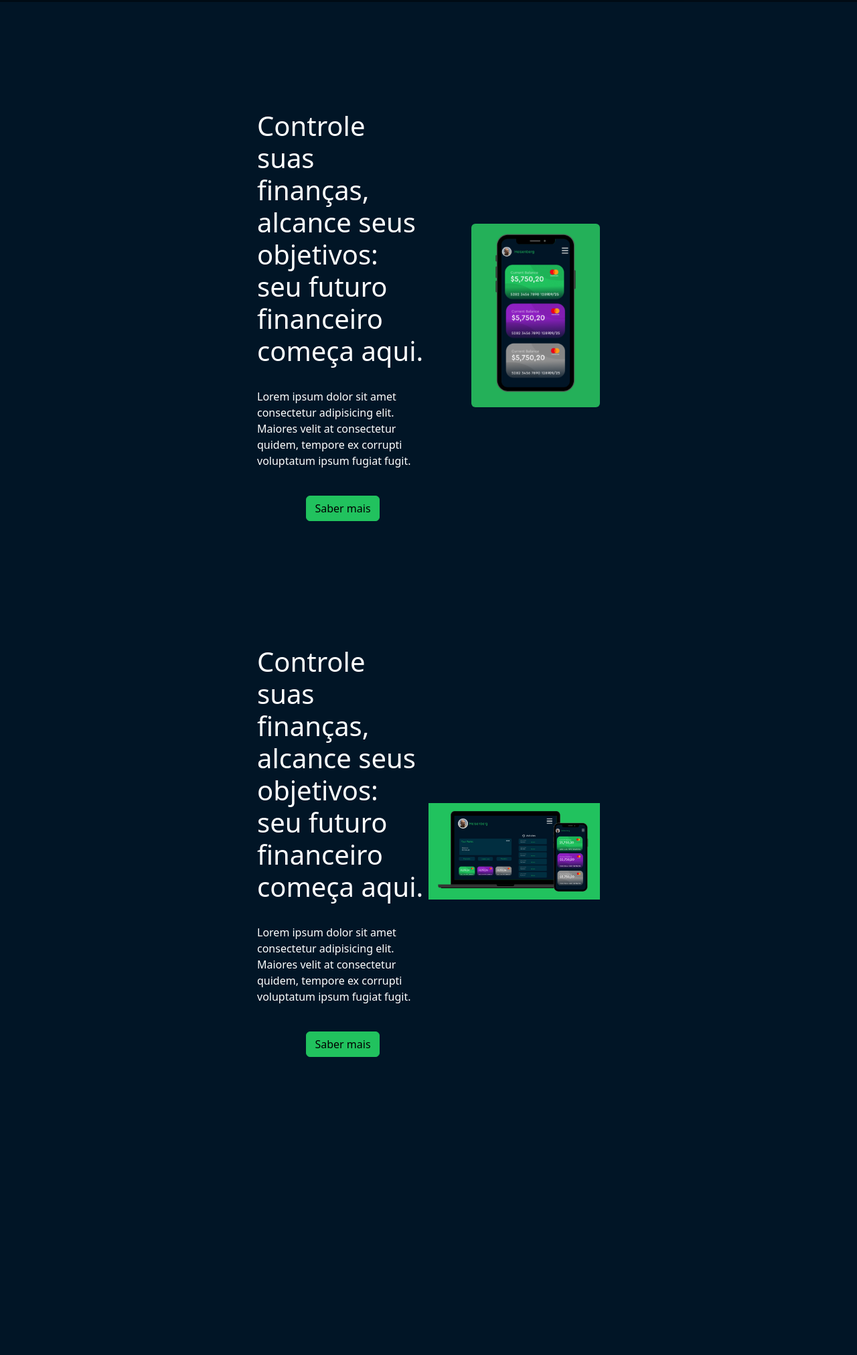
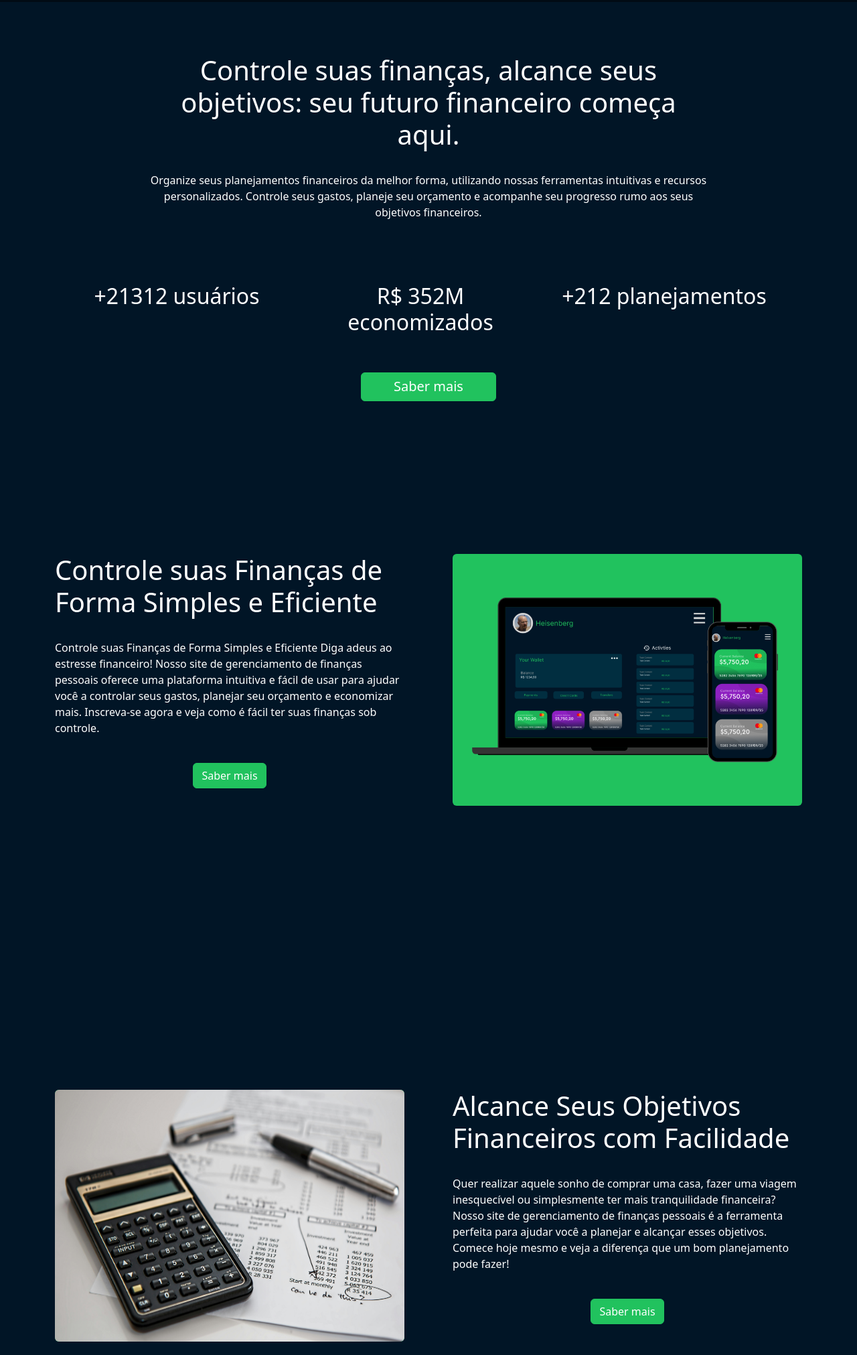
Before and after one commit to miqueiasmartinsf/fintech-bootstrap, a website: page index.html in a window 1280 px wide. Shown: the part 57-2080 px from the top of the page at 67% size. Drawn offline with Linux system fonts and the light colour scheme.

Commit message:
add image, change texts contents

```diff
--- a/index.css
+++ b/index.css
@@ -24,3 +24,7 @@ header{
     padding-left: 24rem;
     padding-right: 24rem;
 }
+
+#home{
+    display: grid;
+}
--- a/index.html
+++ b/index.html
@@ -1,25 +1,28 @@
 <!DOCTYPE html>
 <html lang="pt-br">
     <head>
-      <meta charset="UTF-8">
-      <meta name="viewport" content="width=device-width, initial-scale=1.0">
+        <meta charset="UTF-8" />
+        <meta name="viewport" content="width=device-width, initial-scale=1.0" />
         <title>BudgetHub</title>
-      <link href="/css/custom.css" rel="stylesheet">
-      <link rel="stylesheet" href="index.css">
-   </head>
+        <link href="/css/custom.css" rel="stylesheet" />
+        <link rel="stylesheet" href="index.css" />
     </head>
     <body>
-      <header class="d-flex justify-content-between base-padding align-items-center py-2 w-100 position-fixed">
+        <header
+            class="d-flex justify-content-between base-padding align-items-center py-2 w-100"
+        >
             <a href="#" class="text-decoration-none">
                 <h1 class="text-primary h3">BudgetHub</h1>
             </a>
             <div>
                 <ul class="nav">
                     <li class="nav-item">
-                  <a class="nav-link" aria-current="page" href="#">Início</a>
+                        <a class="nav-link" aria-current="page" href="#home"
+                            >Início</a
+                        >
                     </li>
                     <li class="nav-item">
-                  <a class="nav-link" href="#">Sobre</a>
+                        <a class="nav-link" href="#about">Sobre</a>
                     </li>
                     <li class="nav-item">
                         <a class="nav-link" href="#">Menu</a>
@@ -27,33 +30,98 @@
                 </ul>
             </div>
         </header>
-      <main class="base-padding py-6 w-100 mh-100">
-         <section id="home" class="mh-100 h-screen d-flex justify-content-center align-items-center ">
-            <div class="w-50 h-100   d-flex flex-column justify-content-start align-items-center">
-               <h1>Controle suas finanças, alcance seus objetivos: seu futuro financeiro começa aqui.</h1>
-               <p class="mt-4">Lorem ipsum dolor sit amet consectetur adipisicing elit. Maiores velit at consectetur quidem, tempore ex corrupti voluptatum ipsum fugiat fugit.</p>
-
-               <button class="btn btn-primary mt-4">Saber mais</button>
+        <main class="w-100 mh-100 container">
+            <section id="home" class="mh-100 h-screen pb-5">
+                <div
+                    class="w-75 h-100 d-flex flex-column justify-content-center align-items-center mx-auto"
+                >
+                    <h1 class="text-center h1">
+                        Controle suas finanças, alcance seus objetivos: seu
+                        futuro financeiro começa aqui.
+                    </h1>
+                    <p class="mt-4 text-center">
+                        Organize seus planejamentos financeiros da melhor forma,
+                        utilizando nossas ferramentas intuitivas e recursos
+                        personalizados. Controle seus gastos, planeje seu
+                        orçamento e acompanhe seu progresso rumo aos seus
+                        objetivos financeiros.
+                    </p>
                 </div>
-            <div class="w-50 h-100  d-flex justify-content-end">
-              <div class="w-75 rounded h-50 d-flex justify-content-end align-items-center">
-                <img src="public/smartphone.png" alt="" class="w-100 rounded">
+                <div class="container">
+                    <div class="row w-100 d-flex justify-content-center">
+                        <p class="h2 col-4 text-center">+21312 usuários</p>
+                        <p class="h2 col-4 text-center">R$ 352M economizados</p>
+                        <p class="h2 col-4 text-center">+212 planejamentos</p>
+                    </div>
+                    <div
+                        class="d-flex justify-content-center align-items-center mt-5"
+                    >
+                        <button class="btn btn-primary px-5 py-2">
+                            <span class="h5 text-white">Saber mais</span>
+                        </button>
                     </div>
                 </div>
             </section>
-         <section id="about" class="mh-100 h-screen d-flex py-4 justify-content-center align-items-center">
-          <div class="w-50 d-flex flex-column justify-content-start align-items-center">
-             <h1>Controle suas finanças, alcance seus objetivos: seu futuro financeiro começa aqui.</h1>
-             <p class="mt-4">Lorem ipsum dolor sit amet consectetur adipisicing elit. Maiores velit at consectetur quidem, tempore ex corrupti voluptatum ipsum fugiat fugit.</p>
-             <button class="btn btn-primary mt-4">Saber mais</button>
+            <section id="about" class="mh-100 h-screen py-4 row gap-5">
+                <div
+                    class="w-50 d-flex flex-column justify-content-start align-items-center col"
+                >
+                    <h1>Controle suas Finanças de Forma Simples e Eficiente</h1>
+                    <p class="mt-4">
+                        Controle suas Finanças de Forma Simples e Eficiente Diga
+                        adeus ao estresse financeiro! Nosso site de
+                        gerenciamento de finanças pessoais oferece uma
+                        plataforma intuitiva e fácil de usar para ajudar você a
+                        controlar seus gastos, planejar seu orçamento e
+                        economizar mais. Inscreva-se agora e veja como é fácil
+                        ter suas finanças sob controle.
+                    </p>
+                    <button class="btn btn-primary mt-4">
+                        <span class="text-white">Saber mais</span>
+                    </button>
                 </div>
-          <div class="w-50 d-flex justify-content-end">
-            <div class="w-100 rounded h-50 bg-primary d-flex justify-content-center align-items-center">
-              <img src="public/devices.png" alt="" class="w-100">
+                <div class="w-50 d-flex justify-content-end col">
+                    <div
+                        class="w-100 rounded h-50 bg-primary d-flex justify-content-center align-items-center"
+                    >
+                        <img src="public/devices.png" alt="" class="w-100" />
                     </div>
                 </div>
             </section>
-         <section id="" class="mh-100 h-screen"></section>
+            <section id="about" class="mh-100 h-screen py-4 row gap-5">
+                <div class="w-50 d-flex justify-content-end col">
+                    <div
+                        class="w-100 rounded h-50 bg-primary d-flex justify-content-center align-items-center"
+                    >
+                        <img
+                            src="public/savings.jpg"
+                            alt=""
+                            class="w-100 h-100 rounded"
+                        />
+                    </div>
+                </div>
+                <div
+                    class="w-50 d-flex flex-column justify-content-start align-items-center col"
+                >
+                    <h1>Alcance Seus Objetivos Financeiros com Facilidade</h1>
+                    <p class="mt-4">
+                        Quer realizar aquele sonho de comprar uma casa, fazer
+                        uma viagem inesquecível ou simplesmente ter mais
+                        tranquilidade financeira? Nosso site de gerenciamento de
+                        finanças pessoais é a ferramenta perfeita para ajudar
+                        você a planejar e alcançar esses objetivos. Comece hoje
+                        mesmo e veja a diferença que um bom planejamento pode
+                        fazer!
+                    </p>
+                    <button class="btn btn-primary mt-4">
+                        <span class="text-white">Saber mais</span>
+                    </button>
+                </div>
+            </section>
         </main>
+        <footer class="bg-black w-100 d-flex justify-content-between base-padding py-5">
+            <h3>BudgetHub</h3>
+            <p> &copy; Todos os direitos reservados</p>
+        </footer>
     </body>
 </html>
```
Also changed, not shown: public/savings.jpg (added). Lines whose indentation alone changed are shown as unchanged.
